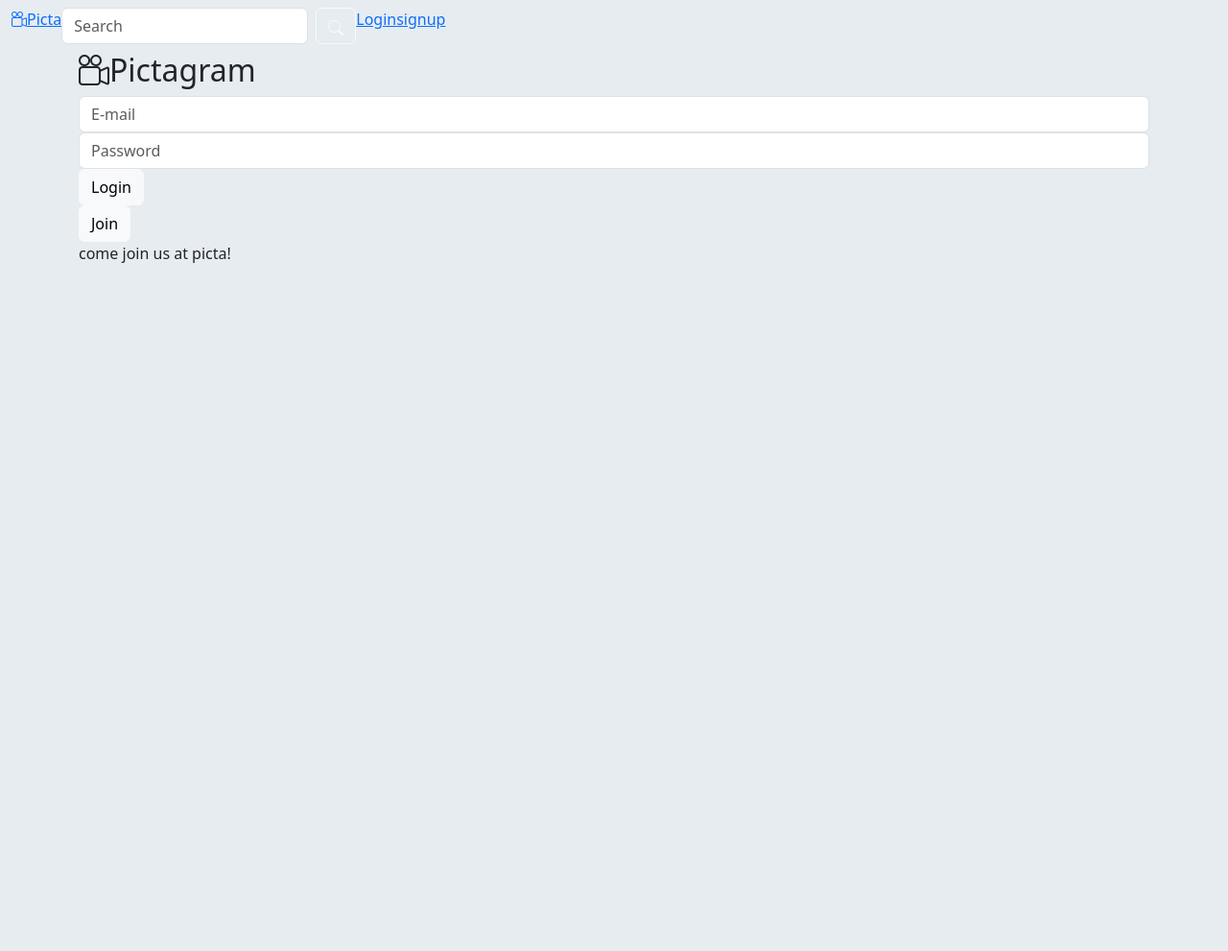
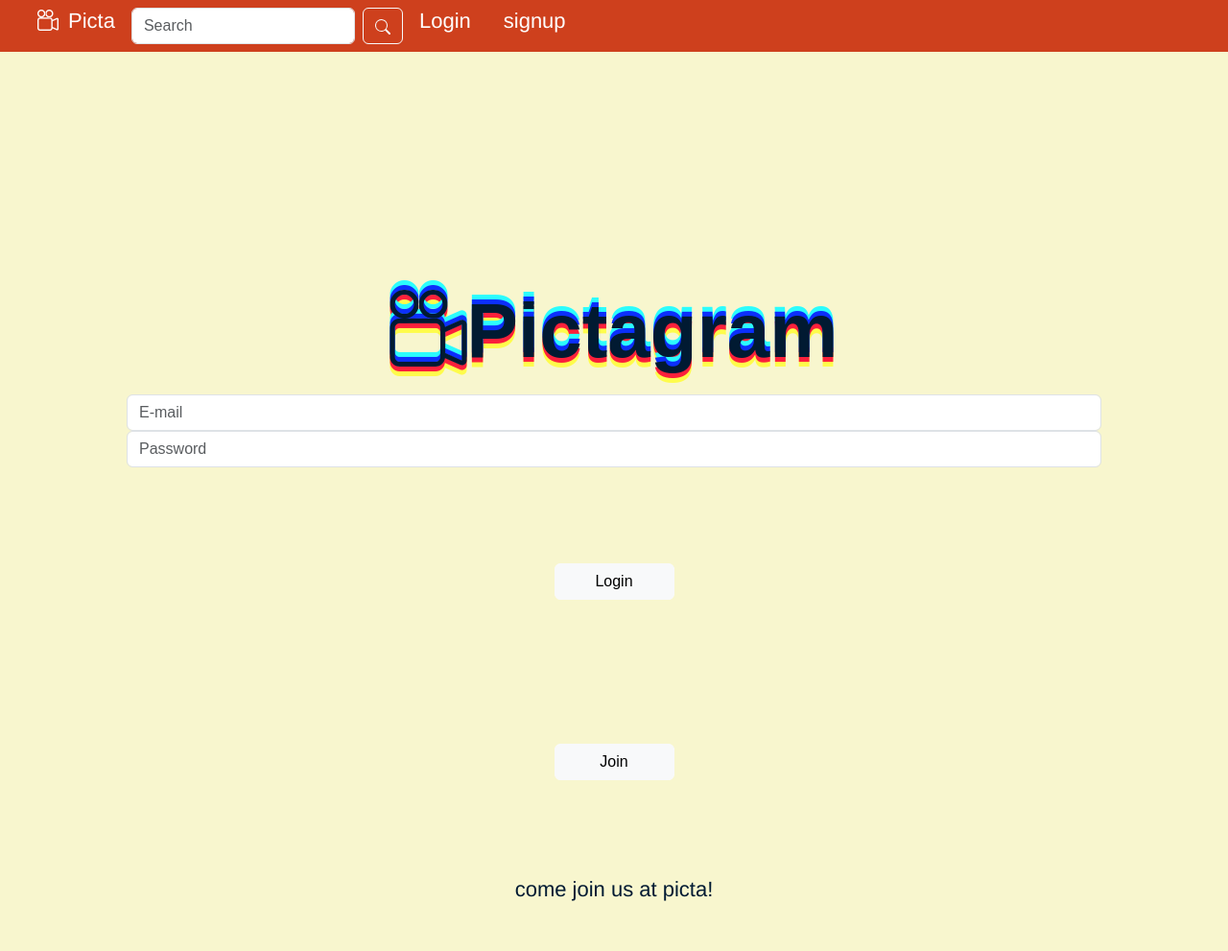
Before and after one commit to LandonM44/springboard, a Flask app: page /login in a window 1280 px wide. Shown: the whole page at 96% size. Before the commit the page ends 274 px from the top, so only its background shows below. Run offline with Flask 2, Linux system fonts and the light colour scheme; parts of the project's set-up code (start-up, migrations or seed data) failed here and were passed over; some libraries are stand-ins or nearby versions.

Commit message:
Update app.css

```diff
--- a/instaFake/static/stylesheets/app.css
+++ b/instaFake/static/stylesheets/app.css
@@ -6,7 +6,9 @@
 body {
     background-color: #e6ecf0;
 }
-
+#home-aside {
+  width: 320px;
+}
 .home-hero {
     height: 100vh;
     display: flex;
@@ -44,7 +46,7 @@ body {
     left: 0;
     right: 0;
     bottom: 0;
-    background: rgba(255, 255, 255, 0.3);
+
   }
 
 .timeline-image {
@@ -60,3 +62,255 @@ body {
   width: 576px;
   margin-top: 2px;
 }
+
+#body {
+  background-color: hsl(57, 76%, 89%);
+}
+
+@import url(https://fonts.googleapis.com/css?family=Raleway:400,700,900,400italic,700italic,900italic);
+
+*,
+:before,
+:after {
+    box-sizing: border-box;
+}
+
+body {
+    background-color: #fdf9fd;
+    color: #011a32;
+    font: 16px/1.25 'Raleway', sans-serif;
+    text-align: center;
+}
+
+#wrapper {
+    margin-left: auto;
+    margin-right: auto;
+    max-width: 80em;
+}
+
+#container {
+    display: flex;
+    flex-direction: column;
+    float: left;
+    justify-content: center;
+    min-height: 155px;
+    padding: 1em;
+
+}
+
+#picta {
+    animation: text-shadow 1.5s ease-in-out infinite;
+    font-size: 5em;
+    font-weight: 900;
+    line-height: 1;
+    padding: 58px;
+}
+
+#picta:hover {
+    animation-play-state: paused;
+}
+
+a {
+    color: black;
+}
+
+a:hover {
+    text-decoration: none;
+}
+
+@keyframes text-shadow {
+    0% {
+        transform: translateY(0);
+        text-shadow:
+            0 0 0 #0c2ffb,
+            0 0 0 #2cfcfd,
+            0 0 0 #fb203b,
+            0 0 0 #fefc4b;
+    }
+
+    20% {
+        transform: translateY(-1em);
+        text-shadow:
+            0 0.125em 0 #0c2ffb,
+            0 0.25em 0 #2cfcfd,
+            0 -0.125em 0 #fb203b,
+            0 -0.25em 0 #fefc4b;
+    }
+
+    40% {
+        transform: translateY(0.5em);
+        text-shadow:
+            0 -0.0625em 0 #0c2ffb,
+            0 -0.125em 0 #2cfcfd,
+            0 0.0625em 0 #fb203b,
+            0 0.125em 0 #fefc4b;
+    }
+
+   60% {
+        transform: translateY(-0.25em);
+        text-shadow:
+            0 0.03125em 0 #0c2ffb,
+            0 0.0625em 0 #2cfcfd,
+            0 -0.03125em 0 #fb203b,
+            0 -0.0625em 0 #fefc4b;
+    }
+
+    80% {
+        transform: translateY(0);
+        text-shadow:
+            0 0 0 #0c2ffb,
+            0 0 0 #2cfcfd,
+            0 0 0 #fb203b,
+            0 0 0 #fefc4b;
+    }
+}
+
+@media (prefers-reduced-motion: reduce) {
+    * {
+      animation: none !important;
+      transition: none !important;
+    }
+}
+
+#pictaNav {
+  background-color: #ce401d;
+}
+
+.navLi {
+  color: white
+}
+.nav-a {
+  color: white;
+  text-decoration: none;
+  margin: 17px;
+  font-family:'Franklin Gothic Medium', 'Arial Narrow', Arial, sans-serif;
+  font-size: 22px;
+}
+
+#logo {
+  margin: 10px;
+}
+#navH2 {
+  margin: 7px;
+  color: white;
+}
+#login-form {
+  padding: 50px;
+}
+#login-btn {
+  margin: 100px;
+  text-shadow: none;
+  position: relative;
+  z-index: 1;
+  width: 125px;
+}
+#login-btn:hover {
+  background-color: rgb(241, 148, 93);
+  border-radius: 50%;
+  width: 85px;
+}
+#signup-btn {
+  margin: 100px;
+  position: relative;
+  z-index: 1;
+  width: 125px;
+  top: 50%;
+}
+#signup-btn:hover {
+  background-color: rgb(241, 148, 93);
+  border-radius: 50%;
+  width: 85px;
+}
+#login-form {
+  position: relative;
+  top: 100px;
+}
+#news-img {
+  height: 1000px;
+  width: 1000px;
+  border-radius: 10%;
+}
+#ea-news-page {
+  margin-top: 150px;
+  margin-bottom: 150px;
+}
+#join-p {
+  font-family: 'Franklin Gothic Medium', 'Arial Narrow', Arial, sans-serif;
+  font-size: 22px;
+  margin-bottom: 50px;
+}
+#profile-avatar {
+  width: 100px;
+}
+#profile-card-img {
+  width: 320px;
+  height: 350px;
+}
+#card-wrapper {
+  width: 1300px;
+  margin-top: 25px;
+  text-align: center;
+  position: relative;
+}
+#bio-div {
+  width: 320px;
+  text-align: center;
+  margin-left: 500px;
+}
+#bio-div-wrapper {
+  width: 1320px;
+  text-align: center;
+}
+#profile-card-ul {
+  text-align: center;
+  margin-left: 530px;
+}
+.user-li {
+  margin: 18px;
+}
+#user-card {
+  width: 1000px;
+  align-items: center;
+  margin: 20px;
+}
+.user-info-p {
+  font-family: 'Franklin Gothic Medium', 'Arial Narrow', Arial, sans-serif;
+}
+#posts-wrapper {
+  margin: 200px;
+}
+#post-li {
+  margin: 20px;
+}
+#post-text {
+  font-family: 'Franklin Gothic Medium', 'Arial Narrow', Arial, sans-serif;
+  font-size: 20px;
+}
+#profile-img {
+  width: 280px;
+}
+#signup-form {
+  margin-top: 150px;
+}
+#header-h1 {
+  margin-top: 350px;
+  font-family: 'Franklin Gothic Medium', 'Arial Narrow', Arial, sans-serif;
+}
+#delete-edit-btns {
+  margin: 40px;
+  position: relative;
+  z-index: 1;
+  width: 125px;
+  top: 50%;
+  position: static;
+  background-color: white;
+  border: none;
+}
+#delete-edit-btns:hover {
+  background-color: rgb(241, 148, 93);
+  border: none;
+}
+#posts {
+  width: 650px;
+  background-color: #011a32;
+}
```
